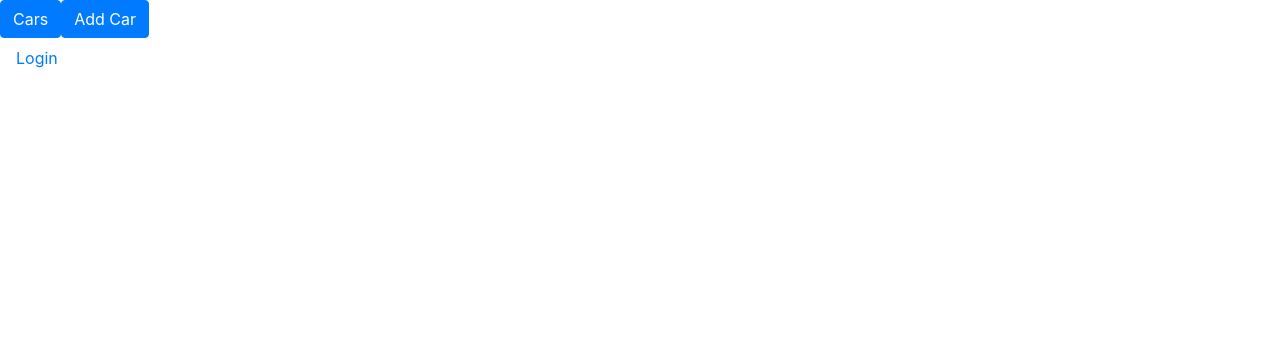
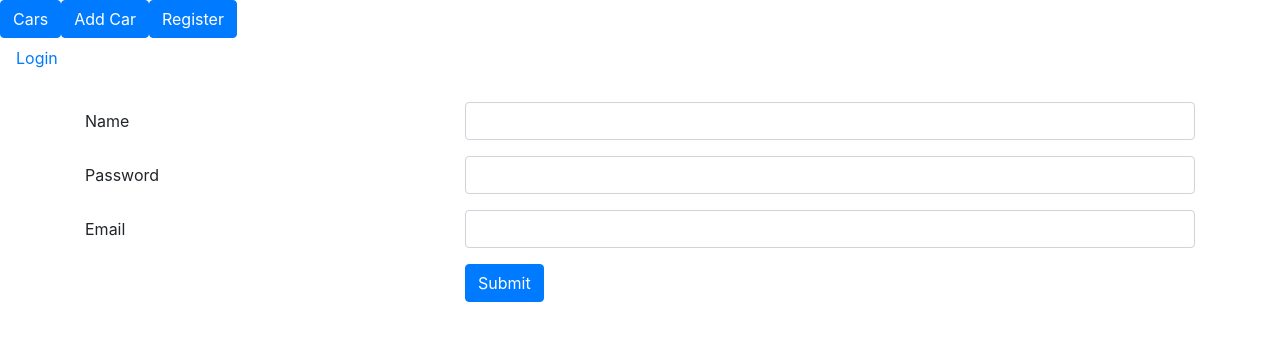
Before and after one commit to andrija989/cars-app, a Vue app: page /register in a window 1280 px wide. Shown: the top 340 px of the page. Built offline with nearby package versions, Linux system fonts and the light colour scheme.

Commit message:
Zavrsen zadatak

```diff
--- a/src/App.vue
+++ b/src/App.vue
@@ -3,7 +3,8 @@
     <nav>
       <router-link class="btn btn-primary" to="/cars">Cars</router-link>
       <router-link class="btn btn-primary" to="/add">Add Car</router-link>
-       <router-link class="nav-item nav-link" to="/login" v-if="!isAuthenticated">Login</router-link>
+      <router-link class="btn btn-primary" to="/register">Register</router-link>
+      <router-link class="nav-item nav-link" to="/login" v-if="!isAuthenticated">Login</router-link>
       <a href="#" class="nav-item nav-link" @click="logout" v-if="isAuthenticated">Logout</a>
     </nav>
     <router-view />
--- /dev/null
+++ b/src/components/contacts/AddUser.vue
@@ -0,0 +1,73 @@
+<template>
+  <div class="container mt-4">
+    <form @submit.prevent="addUser">
+      <div class="form-group row">
+        <label for="name" class="col-4 col-form-label">Name</label>
+        <div class="col-8">
+          <div class="input-group">
+            <input
+              id="name"
+              name="name"
+              type="text"
+              class="form-control here"
+              v-model="user.name"
+              >
+          </div>
+        </div>
+      </div>
+      <div class="form-group row">
+        <label for="password" class="col-4 col-form-label">Password</label>
+        <div class="col-8">
+          <div class="input-group">
+            <input id="password"
+                   name="password"
+                   type="text"
+                   class="form-control here"
+                   v-model="user.password">
+          </div>
+        </div>
+      </div>
+      <div class="form-group row">
+        <label for="email" class="col-4 col-form-label">Email</label>
+        <div class="col-8">
+          <input
+            id="email"
+            name="email"
+            type="text"
+            class="form-control here"
+            v-model="user.email">
+        </div>
+      </div>
+      <div class="form-group row">
+        <div class="offset-4 col-8">
+          <button name="submit" type="submit" class="btn btn-primary">Submit</button>
+        </div>
+      </div>
+    </form>
+  </div>
+</template>
+
+<script>
+import { authService } from '@/services/Auth'
+
+export default {
+  data () {
+    return {
+      user: {
+        name: '',
+        password: '',
+        email: ''
+      },
+    }
+  },
+
+  methods: {
+     addUser () {
+      authService.register(this.user.name,this.user.password,this.user.email)
+      .then(() => {
+            this.$router.push('/login')
+          })
+    }
+  }
+}
+</script>
--- a/src/main.js
+++ b/src/main.js
@@ -8,14 +8,16 @@ import AppCars from '@/components/AppCars'
 import AddCar from '@/components/AddCar'
 import Login from '@/components/contacts/Login'
 import { authService } from './services/Auth'
+import AddUser from '@/components/contacts/AddUser'
 
 
 const routes = [
   { path:'/', redirect:'/cars'},
-  { path:'/cars', component:AppCars},
-  { path:'/edit/:id',component:AddCar},
-  { path:'/add', component:AddCar},
-  { path: '/login', component: Login,name: 'login' }
+  { path:'/cars', component:AppCars, name:'cars'},
+  { path:'/edit/:id',component:AddCar, name:'edit'},
+  { path:'/add', component:AddCar, name:'add-car'},
+  { path: '/login', component: Login,name: 'login' },
+  { path: '/register',component:AddUser, name:'register'}
 ]
 
 const router = new VueRouter({
@@ -32,7 +34,7 @@ new Vue({
 
 router.beforeEach((to, from, next)=> {
 
-  if(to.name !== 'login' && !authService.isAuthenticated()) {
+  if(to.name !== 'login' && !authService.isAuthenticated() && to.name !== 'register') {
       return router.push( {name:'login'}); // reroute na login ako nije ulogovan
   }
 
--- a/src/services/Auth.js
+++ b/src/services/Auth.js
@@ -28,6 +28,12 @@ export default class AuthService {
   isAuthenticated() {
     return !!window.localStorage.getItem('loginToken')
   }
+
+  register(name, password,email) {
+    return axios.post('http://localhost:8000/api/register', {
+      name,email, password
+    })
+  }
 }
 
 export const authService = new AuthService()
```
